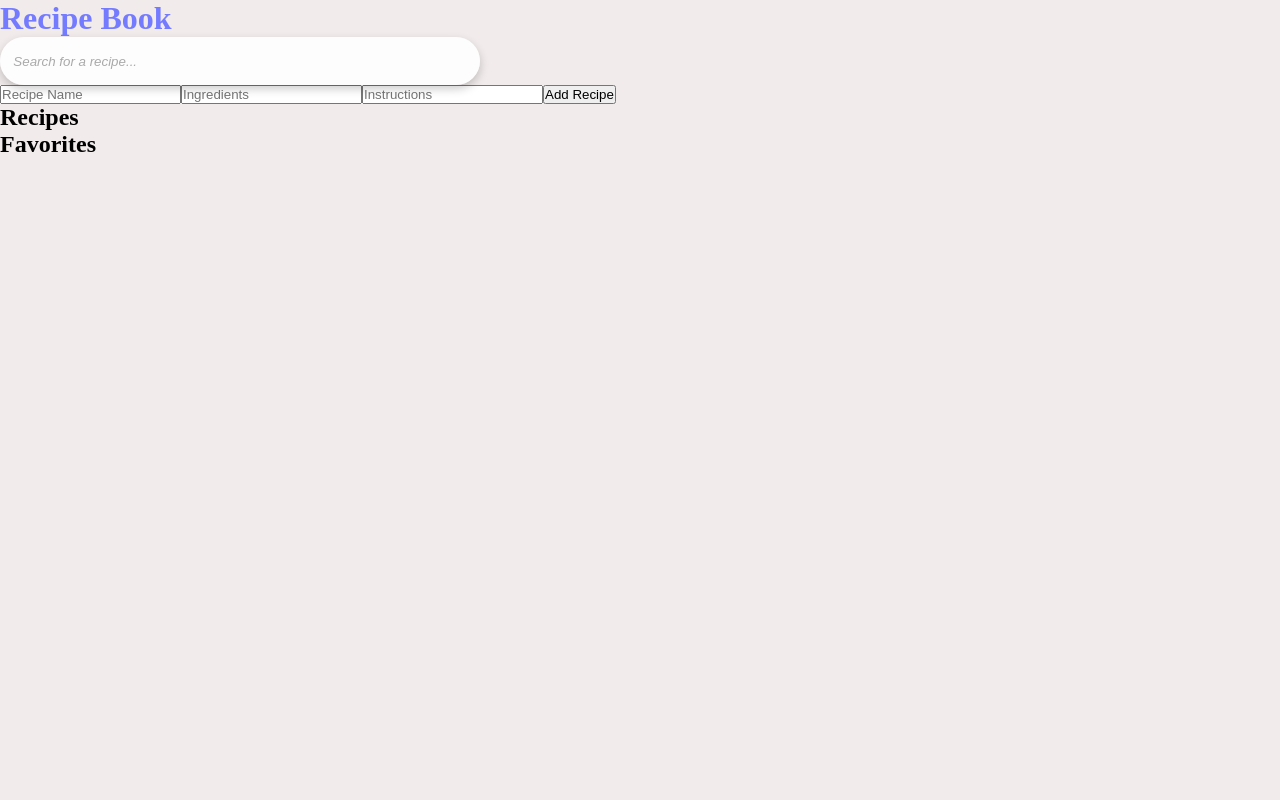
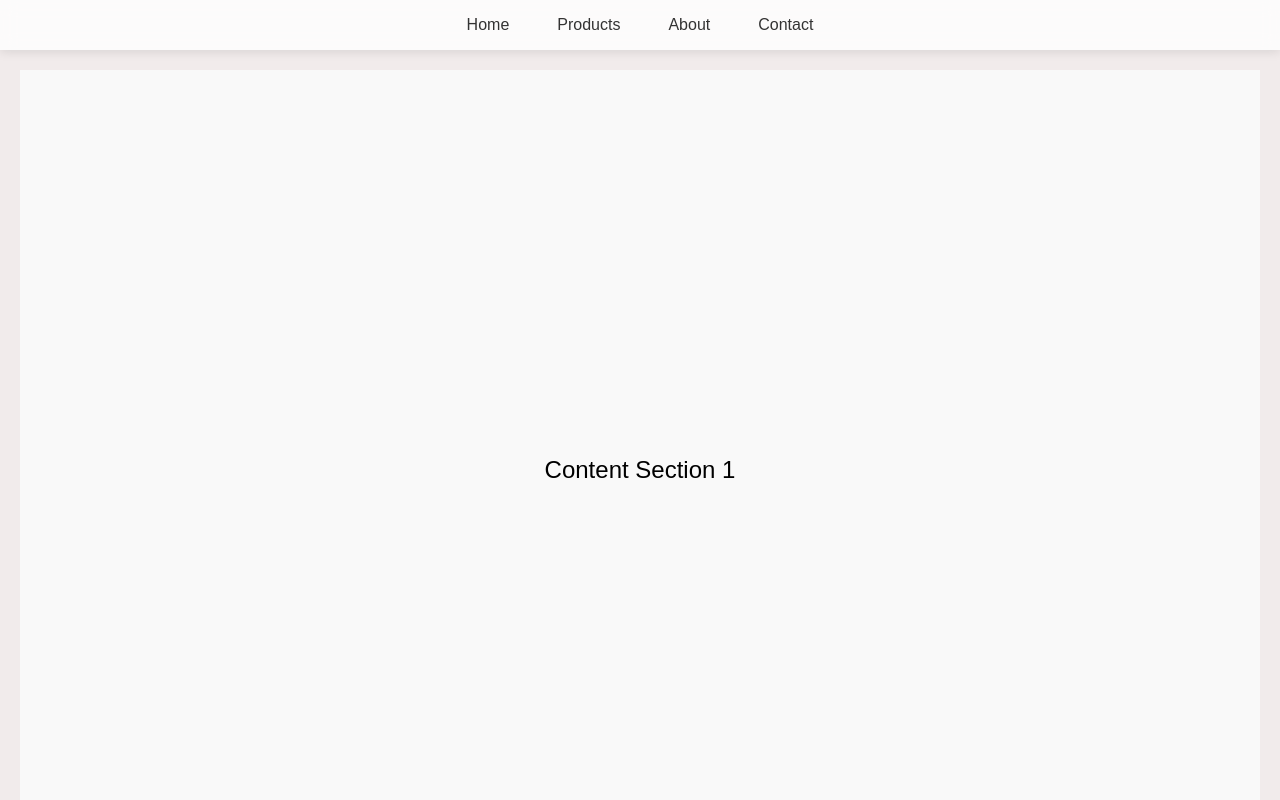
Before and after one commit to gavrielbatyrov10/recipe-rtk, a React (Vite) app in the folder recipe/: page / in a window 1280 px wide. Shown: the top 800 px of the page. Built offline with nearby package versions, Linux system fonts and the light colour scheme.

Commit message:
git status

```diff
--- /dev/null
+++ b/recipe/src/components/AdvancedCarousel.css
@@ -0,0 +1,69 @@
+/* src/components/AdvancedCarousel.css */
+.carousel-container {
+    position: relative;
+    width: 100%;
+    max-width: 600px; /* Adjust as needed */
+    overflow: hidden; /* Hides non-active images */
+    margin: auto; /* Center carousel */
+  }
+
+  .carousel {
+    display: flex;
+    transition: transform 0.5s ease; /* Smooth transition */
+  }
+
+  .carousel-card {
+    min-width: 100%; /* Ensures each card takes full width */
+    opacity: 0; /* Initially hide */
+    transition: opacity 0.5s ease; /* Smooth opacity transition */
+  }
+
+  .carousel-card.active {
+    opacity: 1; /* Show active */
+  }
+
+  .carousel-card.hidden {
+    display: none; /* Completely hide non-active items */
+  }
+
+  .card-image {
+    width: 100%;
+    height: auto;
+  }
+
+  .carousel-btn {
+    position: absolute;
+    top: 50%;
+    transform: translateY(-50%);
+    background-color: rgba(255, 255, 255, 0.7); /* Semi-transparent background */
+    border: none;
+    cursor: pointer;
+    padding: 10px;
+  }
+
+  .left {
+    left: 10px; /* Adjust as needed */
+  }
+
+  .right {
+    right: 10px; /* Adjust as needed */
+  }
+
+  .carousel-dots {
+    text-align: center;
+    margin-top: 10px;
+  }
+
+  .dot {
+    display: inline-block;
+    width: 10px;
+    height: 10px;
+    border-radius: 50%;
+    background-color: #bbb;
+    margin: 0 5px;
+    cursor: pointer;
+  }
+
+  .dot.active {
+    background-color: #717171; /* Color for active dot */
+  }
--- /dev/null
+++ b/recipe/src/components/AdvancedCarousel.jsx
@@ -0,0 +1,79 @@
+import React, { useEffect, useState } from 'react';
+import './AdvancedCarousel.css';
+
+const AdvancedCarousel = () => {
+  const items = [
+    {
+      title: "Item 1",
+      description: "This is the description for item 1",
+      image: "https://redux.js.org/img/redux.svg",
+    },
+    {
+      title: "Item 2",
+      description: "This is the description for item 2",
+      image: "https://avatars.githubusercontent.com/u/125330079?v=4",
+    },
+    {
+      title: "Item 3",
+      description: "This is the description for item 3",
+      image: "https://redux.js.org/img/redux.svg",
+    },
+    {
+      title: "Item 4",
+      description: "This is the description for item 4",
+      image: "https://avatars.githubusercontent.com/u/125330079?v=4",
+    },
+  ];
+
+  const [currentIndex, setCurrentIndex] = useState(0);
+  const totalItems = items.length;
+
+  const goToNext = () => {
+    setCurrentIndex((prevIndex) => (prevIndex + 1) % totalItems);
+  };
+
+  const goToPrevious = () => {
+    setCurrentIndex((prevIndex) => (prevIndex - 1 + totalItems) % totalItems);
+  };
+
+  useEffect(() => {
+    const intervalId = setInterval(goToNext, 5000); // Auto-scroll every 5 seconds
+    return () => clearInterval(intervalId);
+  }, []);
+
+  return (
+    <div className="carousel-container">
+      <div className="carousel">
+        {items.map((item, index) => (
+          <div
+            key={index}
+            className={`carousel-card ${currentIndex === index ? 'active' : 'hidden'}`}
+          >
+            <img src={item.image} alt={item.title} className="card-image" />
+            <div className="card-content">
+              <h3 className="card-title">{item.title}</h3>
+              <p className="card-description">{item.description}</p>
+            </div>
+          </div>
+        ))}
+      </div>
+
+      <button className="carousel-btn left" onClick={goToPrevious} aria-label="Scroll left">&lt;</button>
+      <button className="carousel-btn right" onClick={goToNext} aria-label="Scroll right">&gt;</button>
+
+      <div className="carousel-dots">
+        {items.map((_, index) => (
+          <span
+            key={index}
+            className={`dot ${currentIndex === index ? 'active' : ''}`}
+            onClick={() => setCurrentIndex(index)}
+            role="button"
+            aria-label={`Go to item ${index + 1}`}
+          />
+        ))}
+      </div>
+    </div>
+  );
+};
+
+export default AdvancedCarousel;
--- a/recipe/src/components/App.jsx
+++ b/recipe/src/components/App.jsx
@@ -4,10 +4,14 @@ import RecipeDetail from './RecipeDetail';
 import Favorites from './Favorites';
 import SearchBar from './SearchBar';
 import AddRecipeForm from './AddRecipeForm';
+import Navbar from './Navbar';
+import AdvancedCarousel from './AdvancedCarousel';
 
 const App = () => {
   return (
     <div className='recipe__page'>
+      <Navbar />
+      <AdvancedCarousel />
       <h1 className='title'>Recipe Book</h1>
       <SearchBar />
       <AddRecipeForm />
--- /dev/null
+++ b/recipe/src/components/Navbar.jsx
@@ -0,0 +1,61 @@
+import React, { useState } from 'react';
+import './navbar.css';
+
+const Navbar = () => {
+  const [isDropdownOpen, setDropdownOpen] = useState(false);
+  const [isClosing, setIsClosing] = useState(false);
+
+  const handleMouseEnter = () => {
+    setDropdownOpen(true);
+    setIsClosing(false); // Reset closing state when opening
+  };
+
+  const handleMouseLeave = () => {
+    setIsClosing(true); // Trigger fade-up animation
+    setTimeout(() => setDropdownOpen(false), 500); // Wait for animation to complete
+  };
+
+  return (
+    <div>
+      {/* Navbar */}
+      <nav className="navbar">
+        <div className="navbar-links">
+          <a href="#home">Home</a>
+          <a
+            href="#products"
+            onMouseEnter={handleMouseEnter}
+            onMouseLeave={handleMouseLeave}
+            className="dropdown-link"
+          >
+            Products
+            {isDropdownOpen && (
+              <div className={`dropdown ${isClosing ? 'fade-up' : ''}`} onMouseLeave={handleMouseLeave}>
+                <div className="dropdown-content">
+                  <a href="#mac">Home</a>
+                  <a href="#ipad">Hover Link</a>
+                  <a href="#iphone">link</a>
+                  <a href="#watch">Link</a>
+                  <a href="#airpods">Link</a>
+                </div>
+              </div>
+            )}
+          </a>
+          <a href="#about">About</a>
+          <a href="#contact">Contact</a>
+        </div>
+      </nav>
+
+      {/* Blur overlay */}
+      {isDropdownOpen && <div className="blur-overlay" onClick={() => setDropdownOpen(false)}></div>}
+
+      {/* Main content */}
+      <main className="content">
+        <section className="page-section">Content Section 1</section>
+        <section className="page-section">Content Section 2</section>
+        <section className="page-section">Content Section 3</section>
+      </main>
+    </div>
+  );
+};
+
+export default Navbar;
--- /dev/null
+++ b/recipe/src/components/navbar.css
@@ -0,0 +1,138 @@
+* {
+    padding: 0;
+    margin: 0;
+    box-sizing: border-box;
+  }
+
+  body, html {
+    margin: 0;
+    font-family: Arial, sans-serif;
+  }
+
+  .content {
+    padding: 20px;
+  }
+
+  .page-section {
+    height: 100vh;
+    display: flex;
+    align-items: center;
+    justify-content: center;
+    font-size: 24px;
+    background-color: #f9f9f9;
+  }
+
+  /* Navbar Styles */
+  .navbar {
+    position: sticky;
+    top: 0;
+    z-index: 10;
+    background-color: rgba(255, 255, 255, 0.8);
+    backdrop-filter: blur(8px);
+    display: flex;
+    justify-content: center;
+    padding: 1rem 2rem;
+    box-shadow: 0 2px 10px rgba(0, 0, 0, 0.1);
+    transition: all 0.3s ease;
+  }
+
+  .navbar-links a {
+    color: #333;
+    margin: 0 1.5rem;
+    text-decoration: none;
+    font-size: 1rem;
+    position: relative;
+    transition: color 0.3s ease;
+  }
+
+  .navbar-links a:hover {
+    color: #0071e3;
+  }
+
+  /* Dropdown Styles */
+  .dropdown-link {
+    position: relative;
+  }
+
+  .dropdown {
+    position: fixed;
+    top: 0;
+    left: 0;
+    right: 0;
+    height: 80vh;
+    display: flex;
+    align-items: center;
+    justify-content: center;
+    background-color: #fff;
+    box-shadow: 0 6px 20px rgba(0, 0, 0, 0.15);
+    z-index: 5;
+
+    /* Fade-in and slide-down animation */
+    opacity: 0;
+    transform: translateY(-20%);
+    animation: dropdownFadeIn 0.5s ease forwards;
+  }
+
+  @keyframes dropdownFadeIn {
+    0% {
+      opacity: 0;
+      transform: translateY(-20%);
+    }
+    100% {
+      opacity: 1;
+      transform: translateY(0);
+    }
+  }
+
+  /* Fade-up animation for closing */
+  .fade-up {
+    animation: dropdownFadeOut 0.5s ease forwards;
+  }
+
+  @keyframes dropdownFadeOut {
+    0% {
+      opacity: 1;
+      transform: translateY(0);
+    }
+    100% {
+      opacity: 0;
+      transform: translateY(-20%);
+    }
+  }
+
+  .dropdown-content {
+    display: grid;
+    grid-template-columns: repeat(auto-fill, minmax(150px, 1fr));
+    gap: 20px;
+    width: 80%;
+    max-width: 900px;
+    padding: 2rem;
+  }
+
+  .dropdown-content a {
+    font-size: 1.5rem;
+    color: #333;
+    text-decoration: none;
+    padding: 1rem;
+    text-align: center;
+    transition: color 0.3s ease;
+    border-radius: 8px;
+  }
+
+  .dropdown-content a:hover {
+    color: #0071e3;
+    background-color: rgba(0, 113, 227, 0.1);
+  }
+
+  /* Blur overlay effect */
+  .blur-overlay {
+    position: fixed;
+    top: 0;
+    left: 0;
+    right: 0;
+    bottom: 0;
+    background: rgba(255, 255, 255, 0.4);
+    backdrop-filter: blur(10px);
+    z-index: 1;
+    transition: backdrop-filter 0.3s ease;
+  }
```
